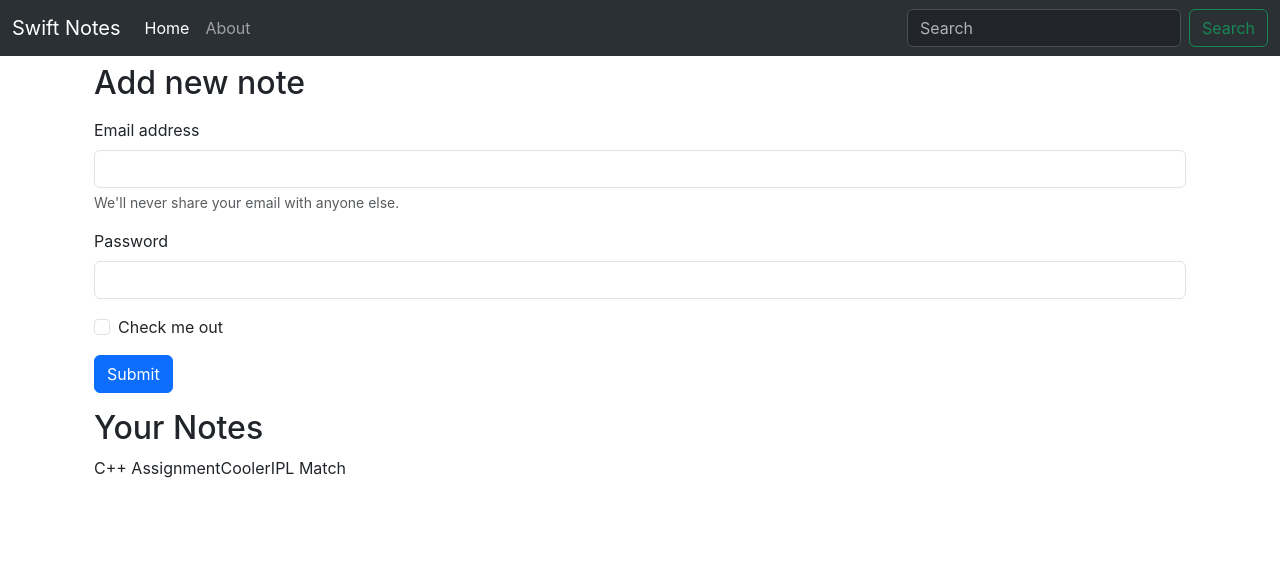
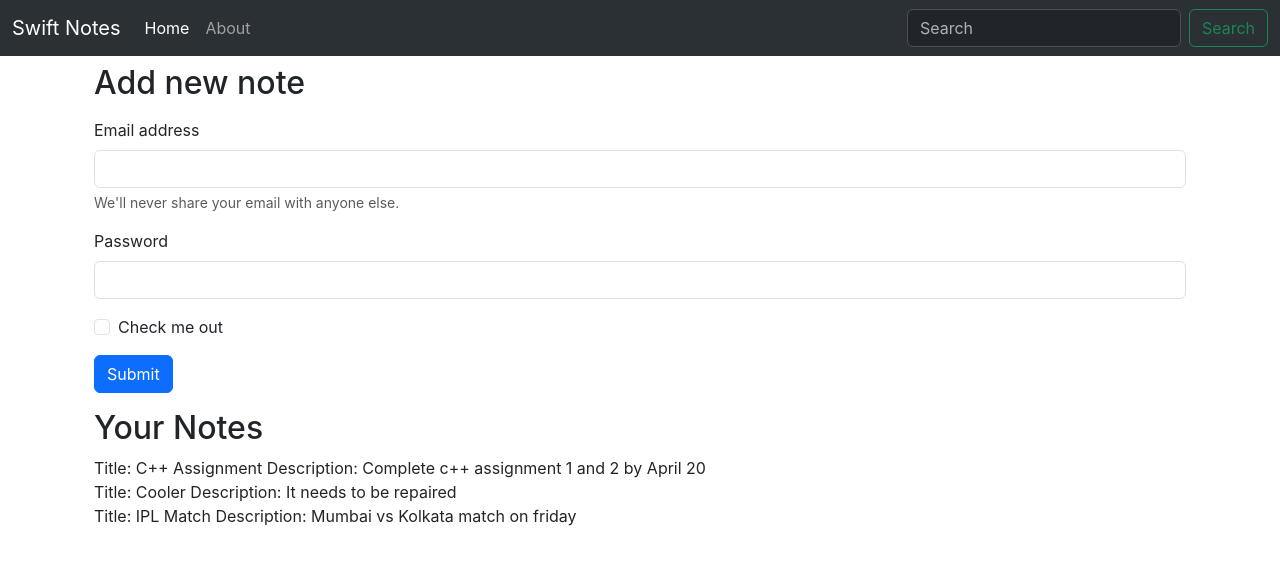
Before and after one commit to SamagraAg/swift-notes-frontend, a React (Create React App) app: page / in a window 1280 px wide. Shown: the top 564 px of the page. Built offline with nearby package versions, Linux system fonts and the light colour scheme.

Commit message:
High level creation of notes and notesItem component

```diff
--- a/src/components/Home.js
+++ b/src/components/Home.js
@@ -1,10 +1,9 @@
-import { React, useContext } from "react";
-import NoteContext from "../context/NoteContext";
+import React from "react";
+import Notes from "./Notes";
 
 export default function Home() {
-  const context = useContext(NoteContext);
-  const { notes, setNotes } = context;
   return (
+    <>
       <div className="container">
         <h2 className="mt-2">Add new note</h2>
         <form className="my-3">
@@ -46,10 +45,8 @@ export default function Home() {
             Submit
           </button>
         </form>
-      <h2>Your Notes</h2>
-      {notes.map((note) => {
-        return note.title;
-      })}
       </div>
+      <Notes></Notes>
+    </>
   );
 }
--- /dev/null
+++ b/src/components/NoteItem.js
@@ -0,0 +1,10 @@
+import React from "react";
+
+export default function NoteItem(props) {
+  const {note} = props;
+  return (
+    <div>
+       Title: {note.title} Description: {note.description}
+    </div>
+  );
+}
--- /dev/null
+++ b/src/components/Notes.js
@@ -0,0 +1,16 @@
+import { React, useContext } from "react";
+import NoteContext from "../context/NoteContext";
+import NoteItem from "./NoteItem";
+
+export default function Notes() {
+  const context = useContext(NoteContext);
+  const { notes, setNotes } = context;
+  return (
+    <div className="container">
+      <h2>Your Notes</h2>
+      {notes.map((note) => {
+        return <NoteItem note={note}></NoteItem>;
+      })}
+    </div>
+  );
+}
```
Lines whose indentation alone changed are shown as unchanged.
